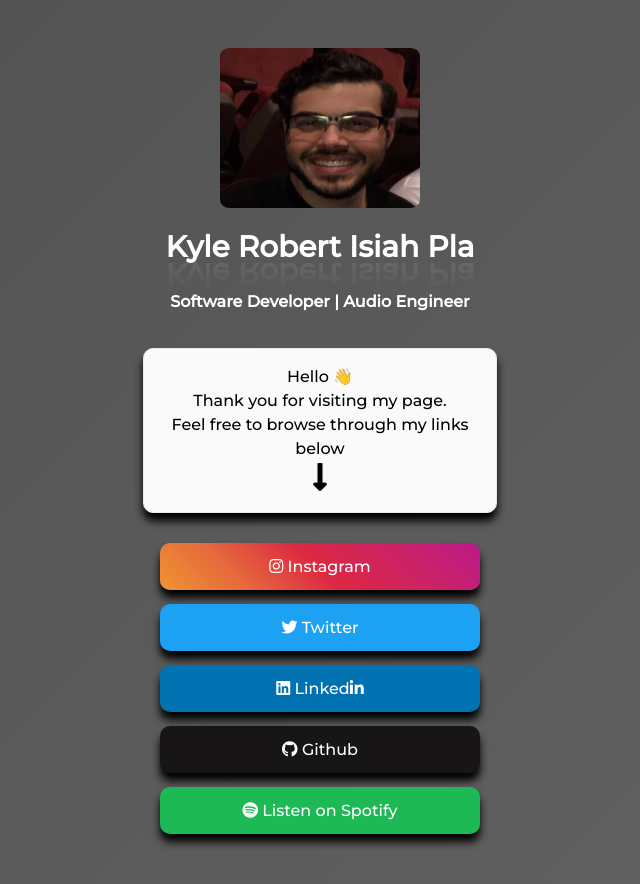
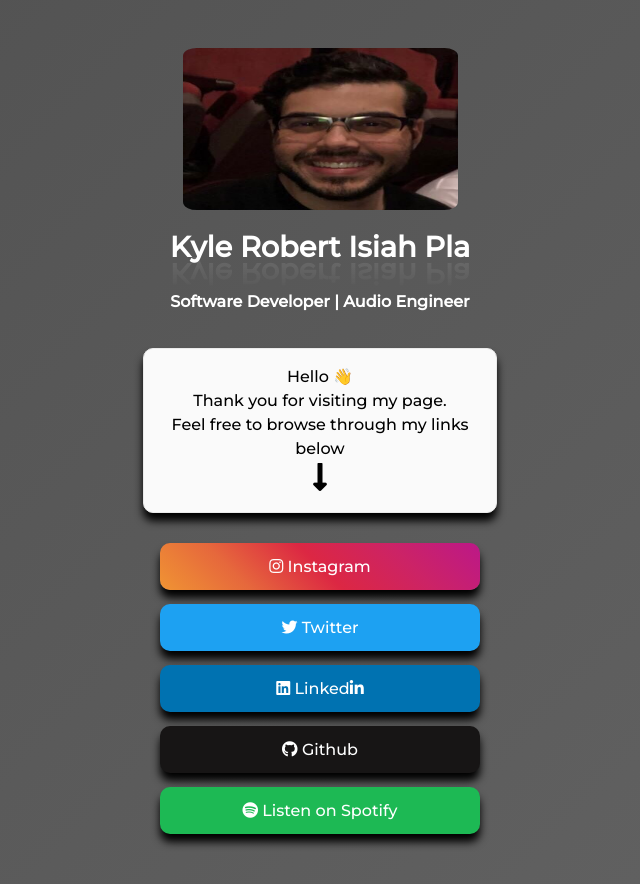
Before and after one commit to kpla001/kylepla.com, a Next.js app: page / in a window 1280 px wide. Shown: the top 884 px of the page, without its empty margins (320-960 px from the left). Built offline with nearby package versions, Linux system fonts and the light colour scheme.

Commit message:
fix alignment again

```diff
--- a/pages/index.js
+++ b/pages/index.js
@@ -26,8 +26,8 @@
           className="photo"
           src='/placeholder.jpeg'
           alt='icon'
-          width={200}
-          height={200}
+          width={275}
+          height={275}
           />
 
         <h1 className="profile-name">Kyle Robert Isiah Pla </h1>
--- a/styles/globals.scss
+++ b/styles/globals.scss
@@ -13,7 +13,7 @@
 main {
   font-family: "Montserrat", sans-serif;
   margin: 0;
-  padding: 3rem;
+  padding: 3rem 0.5rem;
   width: auto;
   min-width: 50vh;
   height: 100vh;
@@ -37,8 +37,9 @@
 }
 
 .photo {
+  display: flex;
   border-radius: 5%;
-  flex-shrink: 0;
+  flex-grow: 1;
   min-width: 200px;
   max-width: 768px;
   // width: auto;
@@ -49,7 +50,7 @@
 
 .profile-name {
   -webkit-box-reflect: below -1vh linear-gradient(transparent, rgba(255, 255, 255, 0.11));
-  font-size: 1.85em;
+  font-size: 1.8em;
 }
 
 .profile-title {
```
